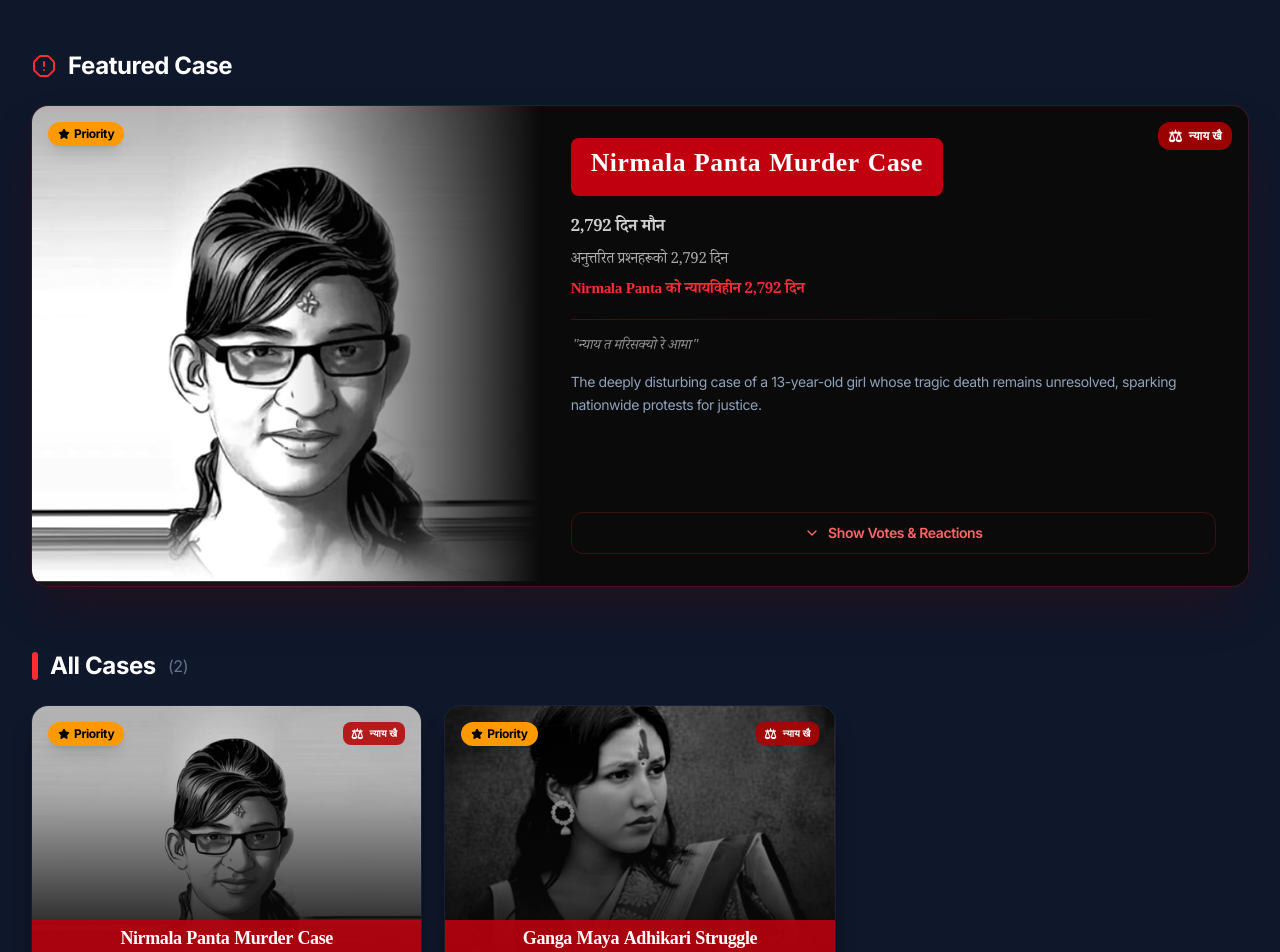
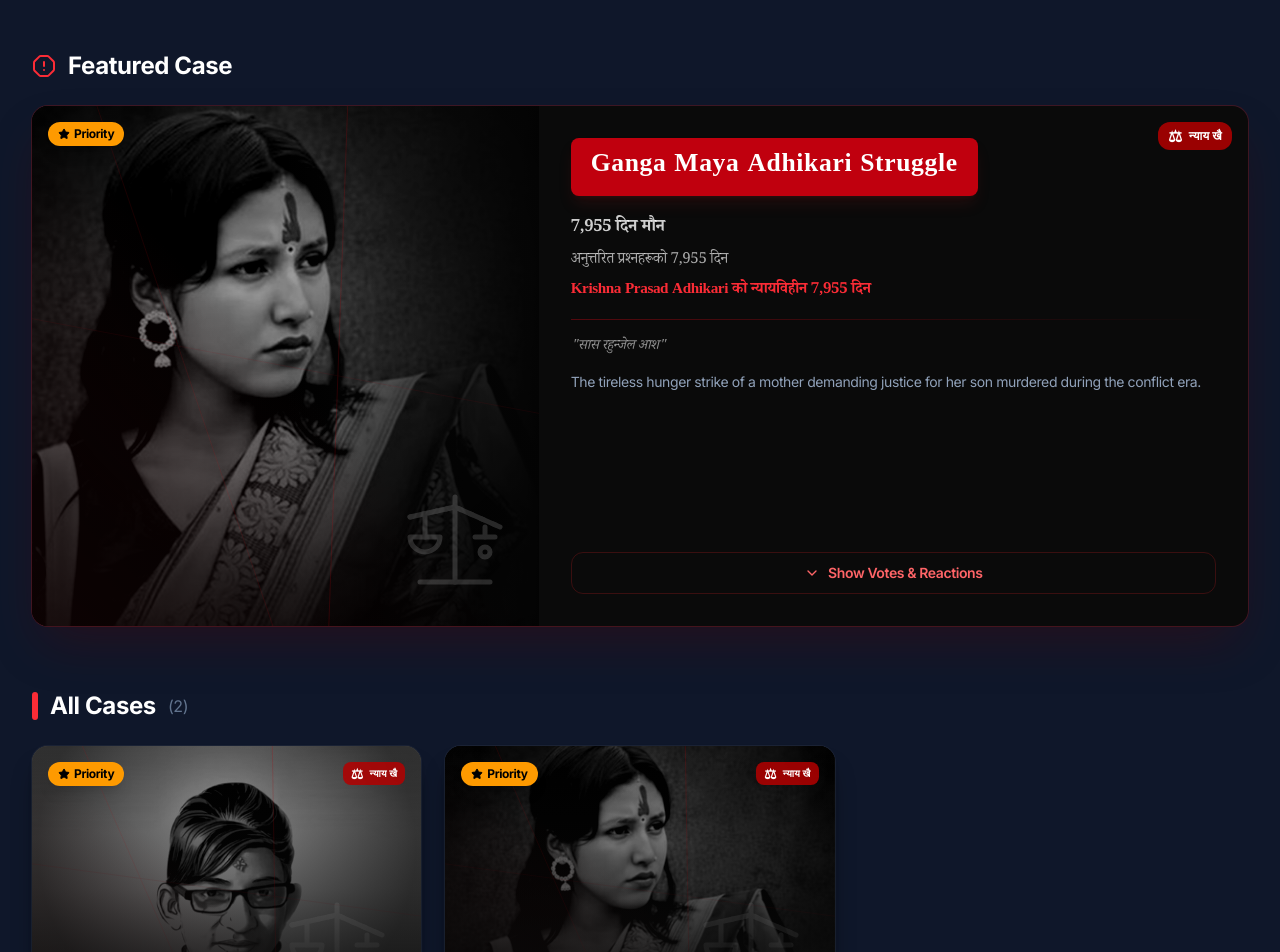
Before and after one commit to Prabinbaral77/justice-count, a React (Vite) app: page / in a window 1280 px wide. Shown: the part 640-1592 px from the top of the page. Built offline with nearby package versions, Linux system fonts and the light colour scheme.

Commit message:
style: apply symbolic justice aesthetics to case images

```diff
--- a/src/components/AnonymousForm.tsx
+++ b/src/components/AnonymousForm.tsx
@@ -25,6 +25,7 @@ export default function AnonymousForm() {
             votes: { served: 0, denied: 0 },
             comments: [],
             priority: false,
+            isFeatured: false,
             status: 'pending',
         };
 
--- a/src/components/CaseCard.tsx
+++ b/src/components/CaseCard.tsx
@@ -21,6 +21,54 @@ function useDays(startDate: string) {
         return () => clearInterval(id);
     }, [startDate]);
     return days;
+}
+
+// ─── Symbolic Visual Overlay ───────────────────────────────────────────────
+function VisualAestheticsOverlay() {
+    return (
+        <div className="absolute inset-0 z-10 pointer-events-none overflow-hidden">
+            {/* Dark desaturated tone reinforcement */}
+            <div className="absolute inset-0 bg-black/20" />
+
+            {/* Subtle Red Overlay Gradient (Anger/Injustice) */}
+            <div className="absolute inset-0 bg-gradient-to-tr from-red-900/40 via-transparent to-transparent opacity-60" />
+
+            {/* Spotlight Lighting (Centered on Face area) */}
+            <div
+                className="absolute inset-0"
+                style={{
+                    background: 'radial-gradient(circle at 50% 35%, transparent 10%, rgba(0,0,0,0.6) 70%)'
+                }}
+            />
+
+            {/* Abstract Red Streaks (Pain/Injustice) */}
+            <svg className="absolute inset-0 w-full h-full opacity-20" preserveAspectRatio="none">
+                <line x1="10%" y1="-10%" x2="40%" y2="110%" stroke="currentColor" className="text-red-600" strokeWidth="0.5" transform="rotate(-5)" />
+                <line x1="60%" y1="-20%" x2="80%" y2="120%" stroke="currentColor" className="text-red-700" strokeWidth="1" transform="rotate(10)" />
+                <line x1="-5%" y1="40%" x2="105%" y2="60%" stroke="currentColor" className="text-red-800" strokeWidth="0.5" />
+            </svg>
+
+            {/* Symbolic Broken Justice Scale (Bottom Right) */}
+            <div className="absolute bottom-6 right-6 opacity-15 text-white group-hover:opacity-25 transition-opacity duration-700">
+                <svg width="120" height="120" viewBox="0 0 24 24" fill="none" stroke="currentColor" strokeWidth="1" strokeLinecap="round" strokeLinejoin="round">
+                    {/* The Scale Base (Cracked) */}
+                    <path d="M12 3v17" />
+                    <path d="M12 20h7" />
+                    <path d="M12 20H5" />
+                    {/* The Beam (Broken/Tilted) */}
+                    <path d="M3 7l9-2 9 4" strokeDasharray="0.5 2" /> {/* Crack line */}
+                    <path d="M3 7l9-2 9 4" />
+                    {/* Left Plate (Low/Heavy) */}
+                    <path d="M6 7v4" />
+                    <path d="M3 11h6a3 3 0 0 1-6 0z" />
+                    {/* Right Plate (High/Empty/Broken) */}
+                    <path d="M18 9v2" />
+                    <path d="M16 11h4" />
+                    <circle cx="18" cy="14" r="1" /> {/* Falling piece */}
+                </svg>
+            </div>
+        </div>
+    );
 }
 
 // ─── Featured (wide hero) card ──────────────────────────────────────────────
@@ -52,27 +100,31 @@ function FeaturedCard({ caseData }: { caseData: Case }) {
             {/* Two-column on md+: image left, content right */}
             <div className="flex flex-col md:flex-row">
                 {/* ── Image column ── */}
-                <div className="relative md:w-5/12 h-72 md:h-auto md:min-h-[480px] shrink-0 overflow-hidden">
+                <div className="relative md:w-5/12 h-80 md:h-auto md:min-h-[520px] shrink-0 overflow-hidden bg-black">
                     {caseData.imageUrl ? (
                         <img
                             src={caseData.imageUrl}
                             alt={caseData.victimName}
-                            className="w-full h-full object-cover object-center transition-transform duration-700 ease-out group-hover:scale-105"
-                            style={{ filter: 'grayscale(100%) contrast(1.1)' }}
+                            className="w-full h-full object-cover object-center transition-transform duration-1000 ease-out group-hover:scale-110"
+                            style={{ filter: 'grayscale(100%) contrast(1.2) brightness(0.8)' }}
                         />
                     ) : (
                         <div className="w-full h-full bg-slate-900 flex items-center justify-center text-7xl">⚖️</div>
                     )}
-                    {/* Mobile: gradient from bottom; Desktop: gradient from right */}
+
+                    {/* Aesthetics Overlay */}
+                    <VisualAestheticsOverlay />
+
+                    {/* Fading Gradients */}
                     <div className="absolute inset-0 bg-gradient-to-t from-[#0a0a0a] via-transparent to-transparent md:bg-gradient-to-r md:from-transparent md:via-transparent md:to-[#0a0a0a]" />
                 </div>
 
                 {/* ── Content column ── */}
-                <div className="flex-1 flex flex-col justify-between p-6 md:p-8 gap-6">
+                <div className="flex-1 flex flex-col justify-between p-6 md:p-8 gap-6 z-20">
                     {/* Title banner */}
                     <div>
                         <div
-                            className="inline-block px-5 py-2.5 mb-5 text-white font-extrabold tracking-wide rounded-lg"
+                            className="inline-block px-5 py-2.5 mb-5 text-white font-extrabold tracking-wide rounded-lg shadow-lg shadow-red-900/20"
                             style={{ background: '#c0000e', fontFamily: '"Noto Serif Devanagari", serif', fontSize: 'clamp(1.1rem, 3vw, 1.6rem)' }}
                         >
                             {caseData.title}
@@ -110,7 +162,7 @@ function FeaturedCard({ caseData }: { caseData: Case }) {
                         <button
                             onClick={() => setExpanded(!expanded)}
                             className="w-full flex items-center justify-center gap-2 py-2.5 rounded-xl border text-sm font-semibold transition-all duration-200
-                                border-red-900/40 text-red-400 hover:bg-red-950/30 hover:border-red-700/60 hover:text-red-300 active:scale-95"
+                                border-red-900/40 text-red-400 hover:bg-neutral-900 hover:border-red-700/60 hover:text-red-300 active:scale-95"
                         >
                             {expanded
                                 ? <><ChevronUp className="w-4 h-4" /> Hide Details</>
@@ -167,22 +219,26 @@ function RegularCard({ caseData }: { caseData: Case }) {
                 <span>न्याय खै</span>
             </div>
 
-            {/* Photo */}
-            <div className="relative h-64 overflow-hidden">
+            {/* Photo Section */}
+            <div className="relative h-72 overflow-hidden bg-black">
                 {caseData.imageUrl ? (
                     <img
                         src={caseData.imageUrl}
                         alt={caseData.victimName}
-                        className="w-full h-full object-cover object-center transition-transform duration-700 ease-out group-hover:scale-105"
-                        style={{ filter: 'grayscale(100%) contrast(1.1)' }}
+                        className="w-full h-full object-cover object-center transition-transform duration-1000 ease-out group-hover:scale-110"
+                        style={{ filter: 'grayscale(100%) contrast(1.2) brightness(0.8)' }}
                     />
                 ) : (
                     <div className="w-full h-full bg-slate-900 flex items-center justify-center text-6xl">⚖️</div>
                 )}
-                <div className="absolute inset-0 bg-gradient-to-t from-[#0a0a0a] via-[#0a0a0a]/50 to-transparent" />
+
+                {/* Visual Overlay */}
+                <VisualAestheticsOverlay />
+
+                <div className="absolute inset-0 bg-gradient-to-t from-[#0a0a0a] via-[#0a0a0a]/40 to-transparent z-10" />
 
                 {/* Red title banner at bottom of photo */}
-                <div className="absolute bottom-0 left-0 right-0 px-5 py-2.5 text-center" style={{ background: '#c0000edd' }}>
+                <div className="absolute bottom-0 left-0 right-0 px-5 py-3 text-center z-20" style={{ background: '#c0000edd' }}>
                     <h3
                         className="font-extrabold text-white text-lg leading-tight"
                         style={{ fontFamily: '"Noto Serif Devanagari", serif' }}
@@ -194,7 +250,7 @@ function RegularCard({ caseData }: { caseData: Case }) {
 
             {/* Text section */}
             <div className="px-5 pt-4 pb-2" style={{ background: '#0d0d0d' }}>
-                <div className="text-center space-y-1 mb-3">
+                <div className="text-center space-y-1.5 mb-3">
                     <p className="text-white/80 font-semibold text-sm" style={{ fontFamily: '"Noto Serif Devanagari", serif' }}>
                         {days.toLocaleString()} दिन मौन
                     </p>
@@ -218,7 +274,7 @@ function RegularCard({ caseData }: { caseData: Case }) {
                 <button
                     onClick={() => setExpanded(!expanded)}
                     className="w-full flex items-center justify-center gap-2 py-2 rounded-xl border text-xs font-semibold transition-all duration-200
-                        border-red-900/40 text-red-400 hover:bg-red-950/30 hover:border-red-700/60 hover:text-red-300 active:scale-95"
+                        border-red-900/40 text-red-400 hover:bg-neutral-900 hover:border-red-700/60 hover:text-red-300 active:scale-95"
                 >
                     {expanded
                         ? <><ChevronUp className="w-3.5 h-3.5" /> Hide</>
--- a/src/data/mockData.ts
+++ b/src/data/mockData.ts
@@ -19,6 +19,7 @@ export interface Case {
     };
     comments: Comment[];
     priority: boolean;
+    isFeatured: boolean;
     status: 'pending' | 'approved' | 'rejected';
 }
 
@@ -39,6 +40,7 @@ export const initialCases: Case[] = [
             { id: 'c1', text: 'We will never forget.', author: 'Citizen', createdAt: new Date().toISOString() }
         ],
         priority: true,
+        isFeatured: false,
         status: 'approved'
     },
     {
@@ -55,6 +57,7 @@ export const initialCases: Case[] = [
         },
         comments: [],
         priority: true,
+        isFeatured: true,
         status: 'approved'
     }
 ];
--- a/src/pages/AdminDashboard.tsx
+++ b/src/pages/AdminDashboard.tsx
@@ -1,7 +1,7 @@
 import { useState } from 'react';
 import { useAppContext } from '../App';
 import type { Case } from '../data/mockData';
-import { ShieldAlert, CheckCircle, XCircle, Star, StarOff, Eye } from 'lucide-react';
+import { ShieldAlert, CheckCircle, XCircle, Star, StarOff, Eye, Flame } from 'lucide-react';
 
 export default function AdminDashboard() {
     const { cases } = useAppContext();
@@ -14,6 +14,10 @@ export default function AdminDashboard() {
 
     const handlePriority = (id: string) => {
         setLocalCases(prev => prev.map(c => c.id === id ? { ...c, priority: !c.priority } : c));
+    };
+
+    const handleFeatured = (id: string) => {
+        setLocalCases(prev => prev.map(c => c.id === id ? { ...c, isFeatured: !c.isFeatured } : c));
     };
 
     const stats = {
@@ -91,6 +95,7 @@ export default function AdminDashboard() {
                             <tr key={c.id} className="hover:bg-slate-800/20 transition-colors">
                                 <td className="px-6 py-4">
                                     <div className="flex items-center gap-2">
+                                        {c.isFeatured && <Flame className="w-3.5 h-3.5 text-red-500 fill-red-500 shrink-0" />}
                                         {c.priority && <Star className="w-3 h-3 text-amber-400 shrink-0" />}
                                         <span className="font-medium text-white truncate max-w-[180px]">{c.title}</span>
                                     </div>
@@ -136,6 +141,13 @@ export default function AdminDashboard() {
                                         >
                                             <XCircle className="w-4 h-4" />
                                         </button>
+                                        <button
+                                            onClick={() => handleFeatured(c.id)}
+                                            title="Toggle Featured"
+                                            className={`p-1.5 rounded-lg transition-colors ${c.isFeatured ? 'text-red-500 bg-red-500/10' : 'text-slate-500 hover:text-red-500 hover:bg-slate-700'}`}
+                                        >
+                                            <Flame className="w-4 h-4" />
+                                        </button>
                                     </div>
                                 </td>
                             </tr>
--- a/src/pages/Home.tsx
+++ b/src/pages/Home.tsx
@@ -12,7 +12,8 @@ export default function Home() {
 
     const approvedCases = cases.filter(c => c.status === 'approved');
 
-    const featured = approvedCases.find(c => c.priority) ?? approvedCases[1];
+    const featured = approvedCases.find(c => c.isFeatured) ?? approvedCases[0];
+
 
     const filtered = useMemo(() => {
         return approvedCases.filter(c => {
```
